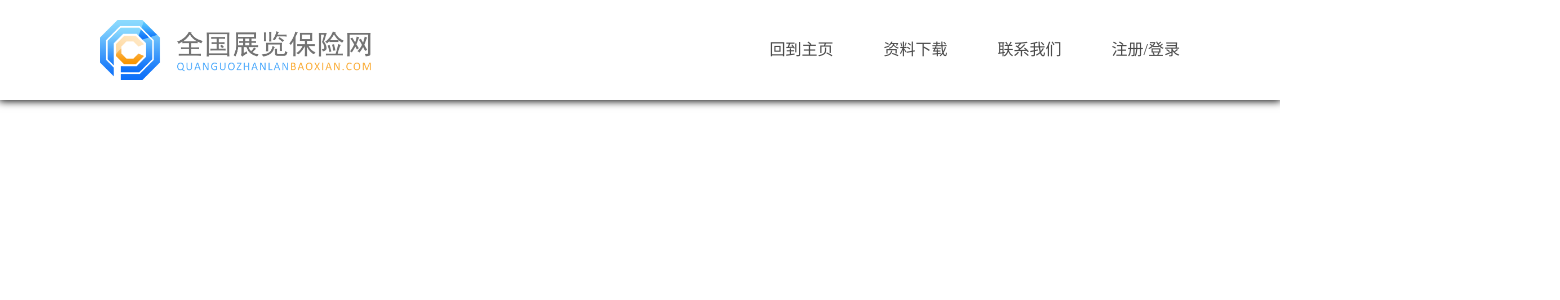
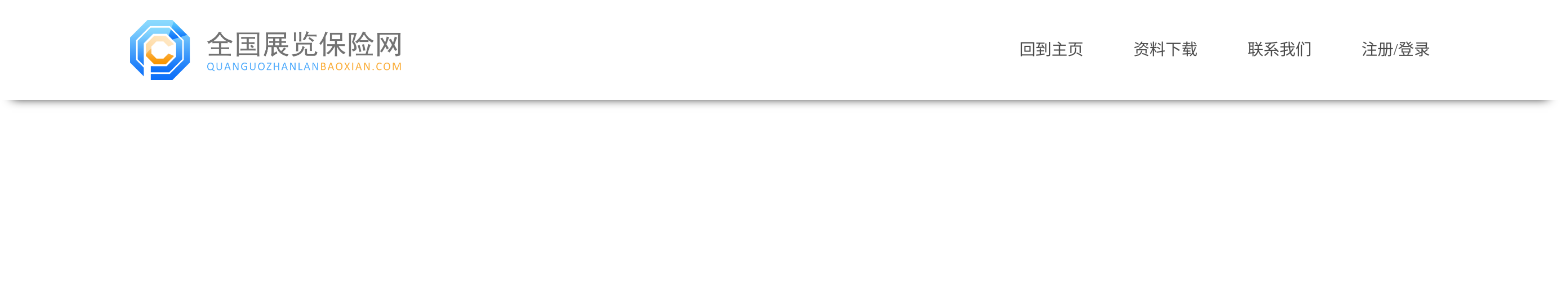
Before and after one commit to xcodingy/zlbx, a React (Create React App) app: page / in a window 1280 px wide. Shown: the top 300 px of the page, 1560 px wide, since content can reach past the window. Built offline with nearby package versions, Linux system fonts and the light colour scheme.

Commit message:
created navbar and banner

```diff
--- a/src/App.js
+++ b/src/App.js
@@ -1,5 +1,4 @@
 import React, { Component } from 'react';
-import logo from './res/logofull.png';
 import './App.css';
 import Navbar from './Navbar';
 
--- a/src/Navbar.js
+++ b/src/Navbar.js
@@ -1,6 +1,7 @@
 import React, {Component} from 'react';
 import logo from './res/logofull.png';
 import './css/Navbar.css'
+
 
 class Navbar extends Component {
     render() {
@@ -9,7 +10,7 @@ class Navbar extends Component {
                 <a id="logo" href="#">
                     <img alt="logo" src={logo} />
                 </a>
-                <ul>
+                <ul class="menu">
                     <li><a href="">回到主页</a></li>
                     <li><a href="">资料下载</a></li>
                     <li><a href="">联系我们</a></li>
@@ -20,4 +21,5 @@ class Navbar extends Component {
     }
 }
 
+
 export default Navbar;
--- /dev/null
+++ b/src/css/Banner.css
@@ -0,0 +1,3 @@
+.container {
+
+}
--- a/src/css/Navbar.css
+++ b/src/css/Navbar.css
@@ -1,23 +1,26 @@
 .nav {
+    width: 1300px;
+    margin-left: auto;
+    margin-right: auto;
     height: 100px;
-    box-shadow: 0px 0px 8px 1px black;
-    padding-left: 100px;
-    padding-right: 100px;
+    box-shadow: 0px 10px 10px -12px black;
+    padding-left: 130px;
+    padding-right: 130px;
 }
 
-ul {
+.menu {
     float: right;
     height: 100%;
 }
 
-li {
+.menu>li {
     display: inline-block;
     list-style: none;
     margin-left: 50px;
     padding-top: 39px;
 }
 
-li>a {
+.menu>li>a {
     text-decoration: none;
     font-family: "微软雅黑", Microsoft YaHei UI, Microsoft YaHei UI Light,"宋体","sans-serif";
     color: #4B4B4B;
@@ -25,7 +28,7 @@ li>a {
     line-height: 22px;
 }
 
-li>a:hover {
+.menu>li>a:hover {
     color: #00A9E5;
 }
 
```
Also changed, not shown: src/Banner.js (added, +17 -0 lines).
